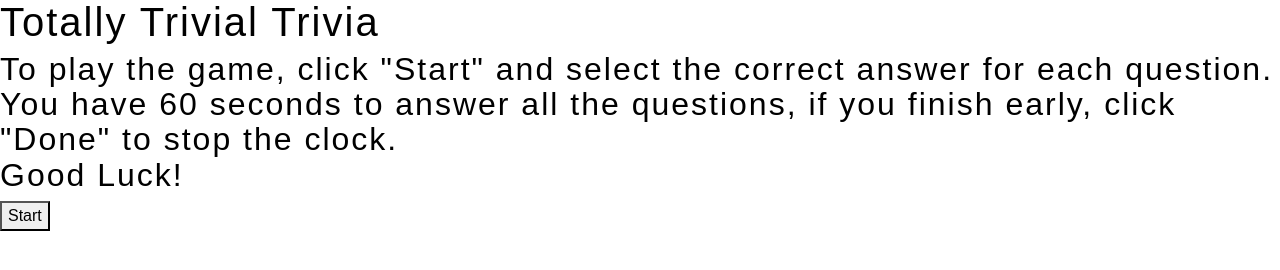
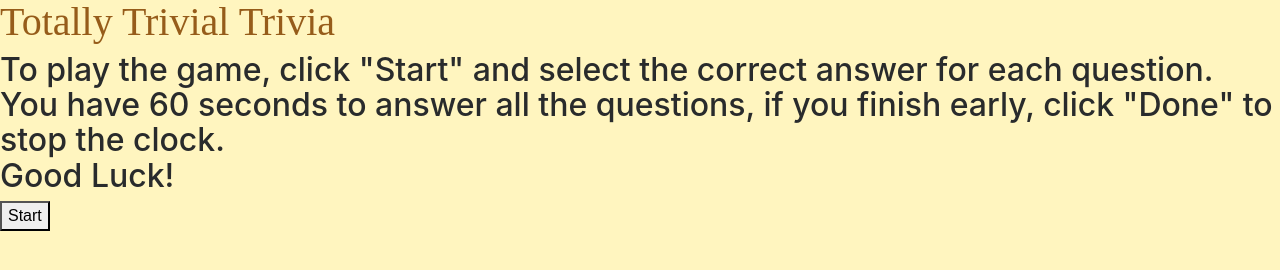
Before and after one commit to GiovanniLeonardo/TriviaGame, a plain HTML site: page index.html in a window 1280 px wide. Drawn offline with nearby package versions, Linux system fonts and the light colour scheme; files that its build step writes are made by us from their sources.

Commit message:
Update style.css

```diff
--- a/assets/css/style.css
+++ b/assets/css/style.css
@@ -1,7 +1,9 @@
 body {
-    background-image: url('assets/images/triviaImage.jpeg');
-    font-family: 'Anton', sans-serif;
-    color: black;
-    letter-spacing: 2px;
-    background-size: 100%;
+    background-color: rgba(255, 227, 68, 0.336);
 }
+
+  h1 {
+    color: #965c1a;
+    text-decoration: azure;
+    font-family: "Times New Roman", Times, serif;
+}
```
